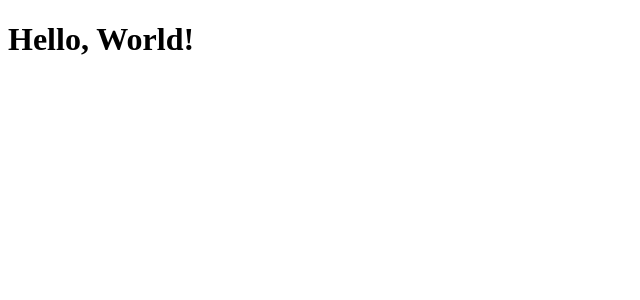
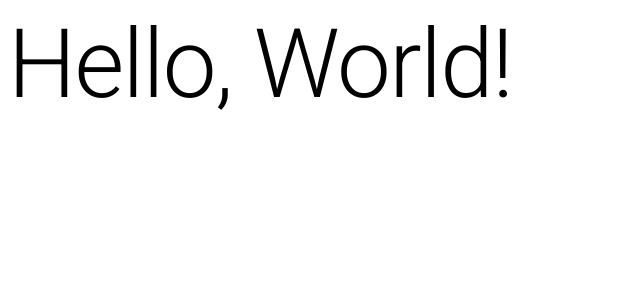
Before and after one commit to JoshuaJonesTS/material-ui-demo, a React (Create React App) app: page / in a window 1280 px wide. Shown: the top 300 px of the page, without its empty margins (0-640 px from the left). Built offline with nearby package versions, Linux system fonts and the light colour scheme.

Commit message:
Use import to change font

```diff
--- a/src/App.js
+++ b/src/App.js
@@ -1,10 +1,10 @@
 import React from 'react';
-import { Typography } from '@material-ui/core'; // Typography is any text element
+import { Typography } from '@mui/material'; // Typography is any text element
 
 const App = () => {
     return (
         <div>
-            <h1>Hello, World!</h1>
+            <Typography variant="h1">Hello, World!</Typography>
         </div>
     );
 }
```
